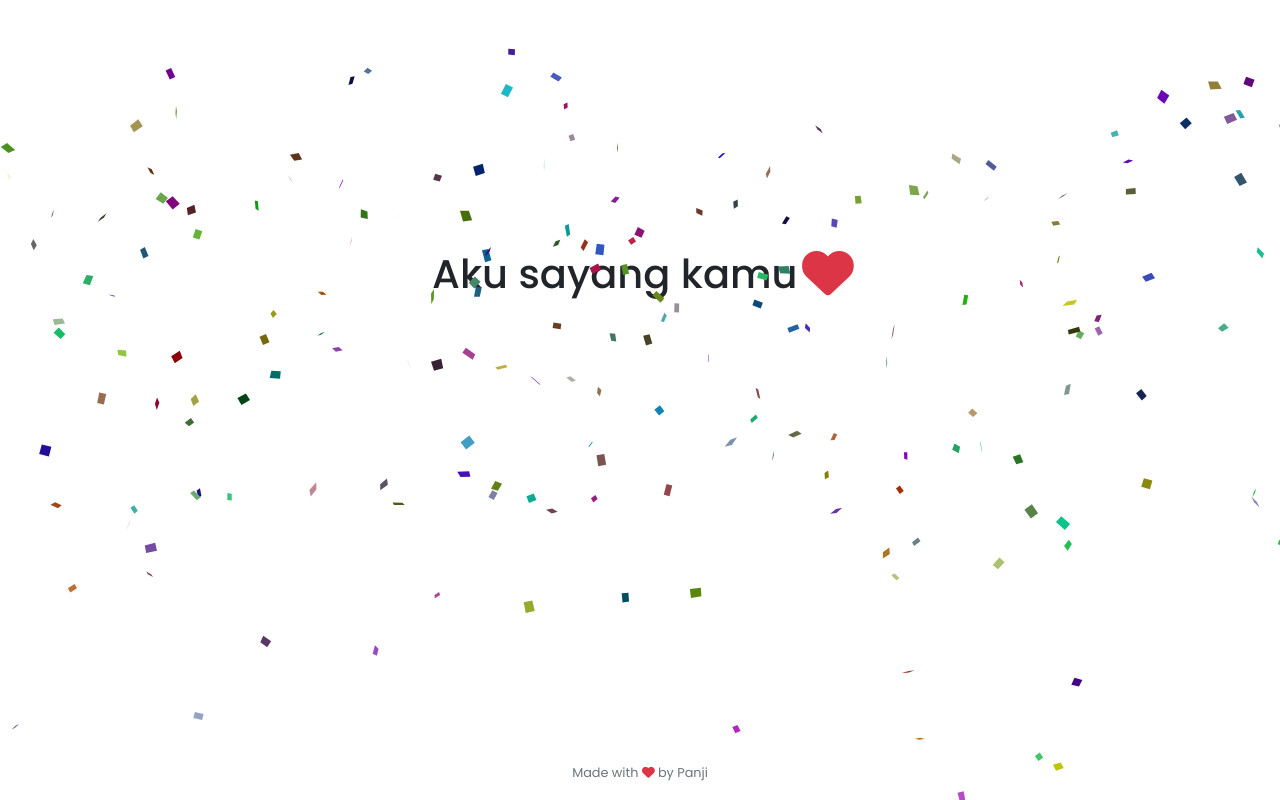
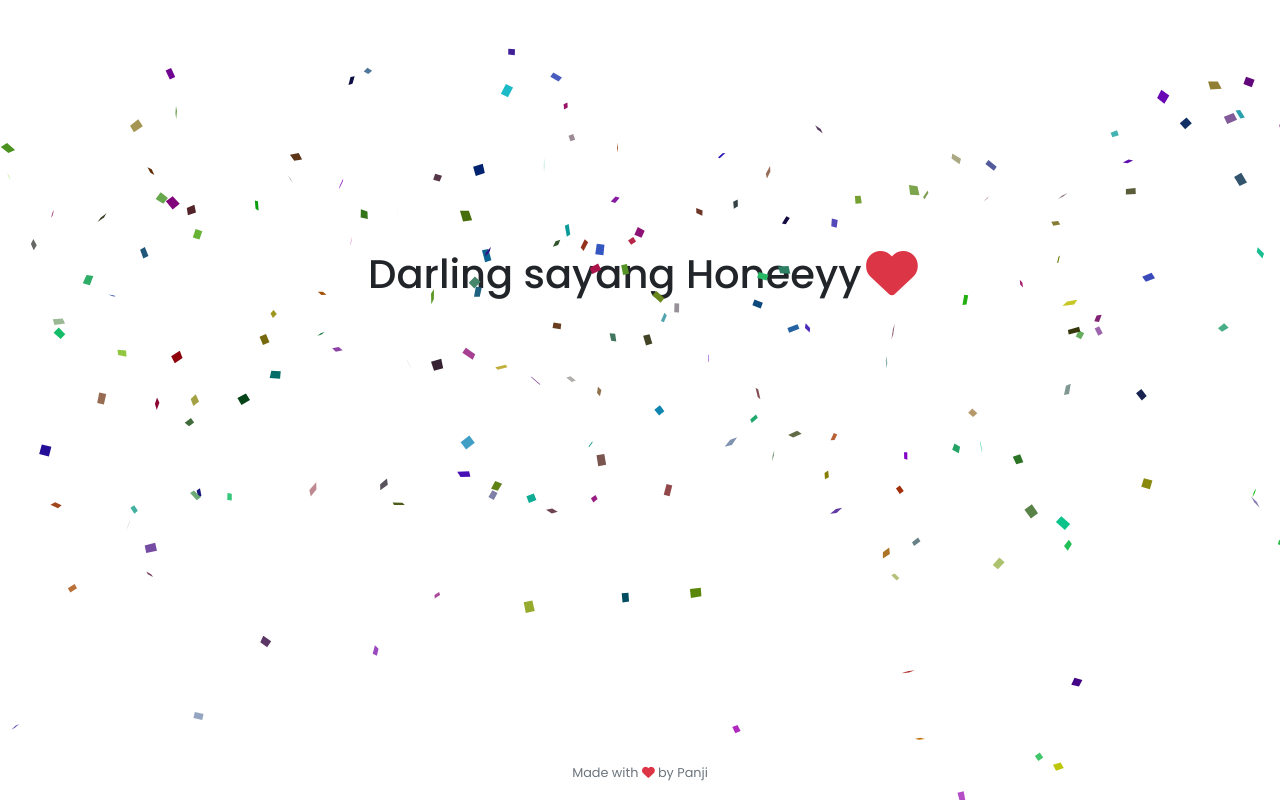
Before and after one commit to SamVivan1/Untuk-Honeeyy-Darling, a plain HTML site: page index.html in a window 1280 px wide. Both pictures are taken after a click on the icon 648 px from the left and 773 px from the top of the page. Drawn offline with nearby package versions, Linux system fonts and the light colour scheme; some packages are replaced by stand-ins of ours; a script that the page names is missing.

Commit message:
khusus honeeyy

```diff
--- a/index.html
+++ b/index.html
@@ -22,14 +22,14 @@
     </style>
 
     <link rel="shortcut icon" type="image/x-icon" href="favicon.ico" />
-    <title>Aku Sayang Kamu</title>
+    <title>Untuk Honeeyy Cayaangg</title>
   </head>
 
   <body>
     <div class="row">
       <div class="col-lg text-center kotak">
         <button type="button" class="btn btn-lg btn-primary tombol py-4 px-5 shadow">Click Here!</button>
-        <h1 id="teks" class="d-none animate__animated animate__pulse">Aku sayang kamu <i class="fas fa-heart text-danger animate__animated animate__heartBeat animate__repeat-3"></i></h1>
+        <h1 id="teks" class="d-none animate__animated animate__pulse">Darling sayang Honeeyy <i class="fas fa-heart text-danger animate__animated animate__heartBeat animate__repeat-3"></i></h1>
       </div>
     </div>
 
```
